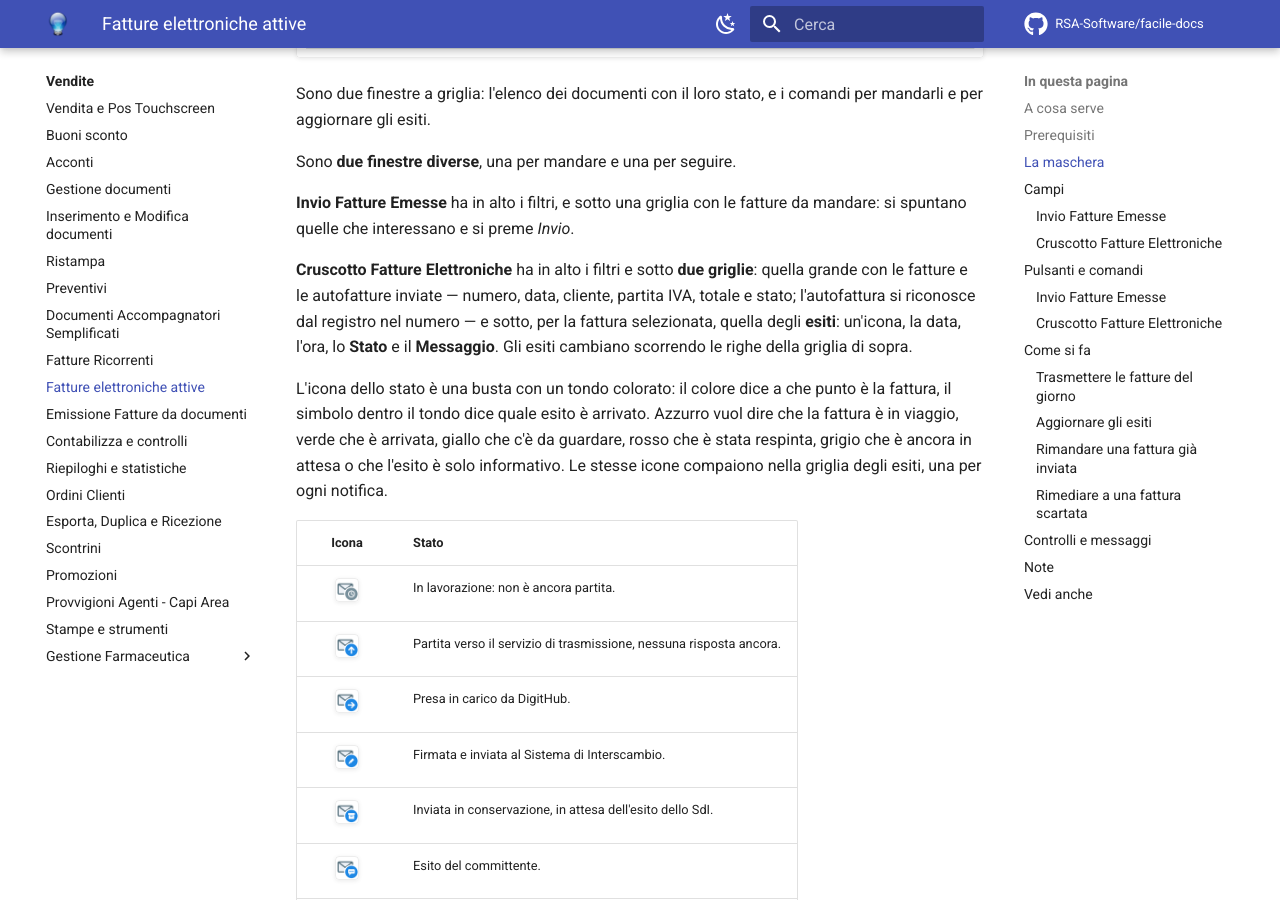
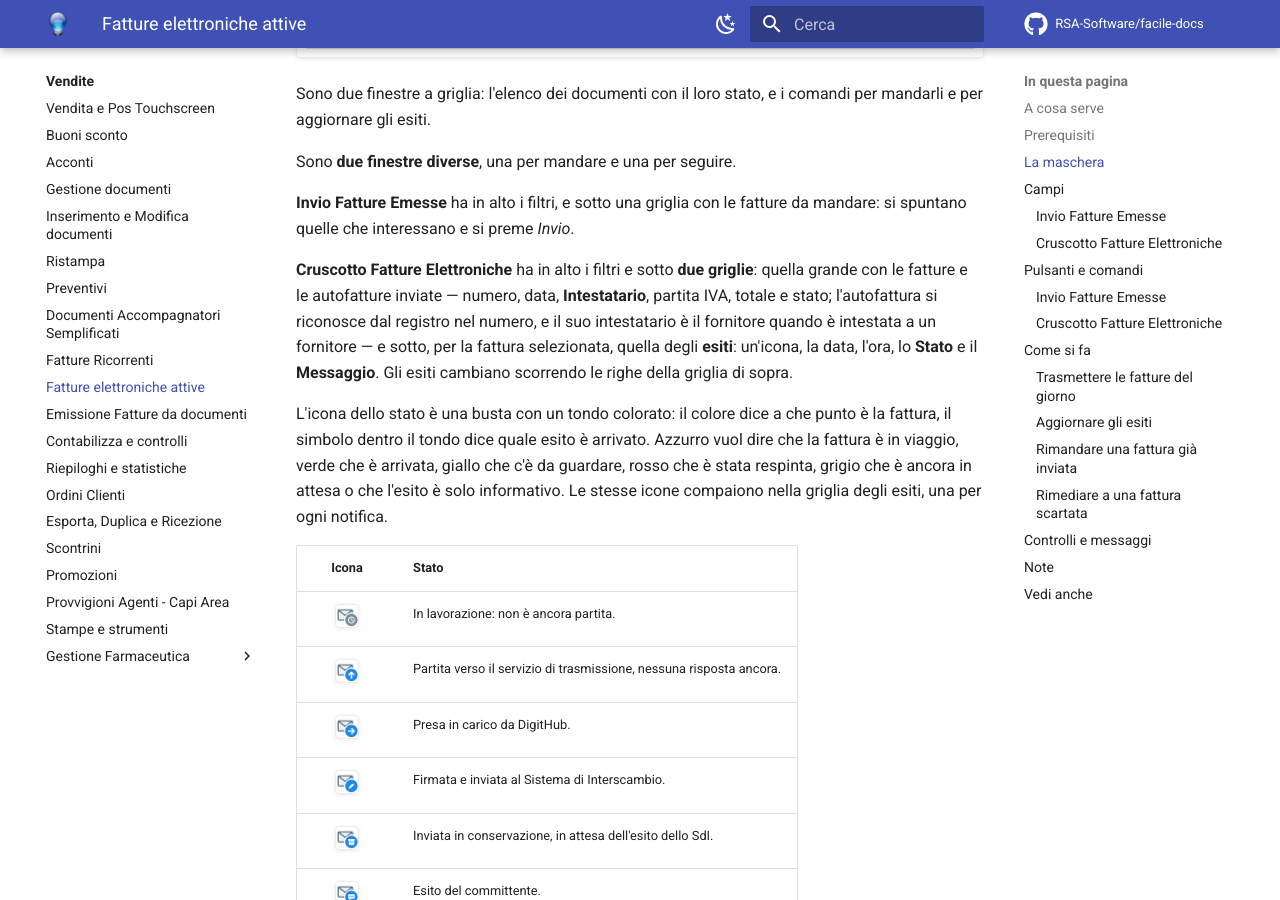
Before and after one commit to RSA-Software/facile-docs, an MkDocs documentation site: the page built from docs/moduli/vendite/fatture-elettroniche-attive.md, in a window 1280 px wide and 900 px high, scrolled down 1500 px. Built offline with MkDocs 1.6.1 and Material for MkDocs 9.7.7, drawn with Linux system fonts in a browser that asks for light colours; comment, search, counter and statistics services are not loaded.

Commit message:
Cruscotto fatture elettroniche: colonna Intestatario, il fornitore per le autofatture
Co-Authored-By: Claude Opus 5.5 <noreply@anthropic.com>
Claude-Session: https://claude.ai/code/session_01CChYRiPwrCuYDsUHSsos32

```diff
--- a/docs/moduli/vendite/fatture-elettroniche-attive.md
+++ b/docs/moduli/vendite/fatture-elettroniche-attive.md
@@ -54,8 +54,9 @@ Sono **due finestre diverse**, una per mandare e una per seguire.
 fatture da mandare: si spuntano quelle che interessano e si preme *Invio*.
 
 **Cruscotto Fatture Elettroniche** ha in alto i filtri e sotto **due griglie**: quella
-grande con le fatture e le autofatture inviate — numero, data, cliente,
-partita IVA, totale e stato; l'autofattura si riconosce dal registro nel numero —
+grande con le fatture e le autofatture inviate — numero, data, **Intestatario**,
+partita IVA, totale e stato; l'autofattura si riconosce dal registro nel numero,
+e il suo intestatario è il fornitore quando è intestata a un fornitore —
 e sotto, per la fattura selezionata, quella degli **esiti**: un'icona, la data,
 l'ora, lo **Stato** e il **Messaggio**. Gli esiti cambiano scorrendo le righe
 della griglia di sopra.
```
